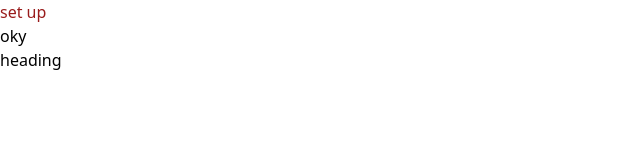
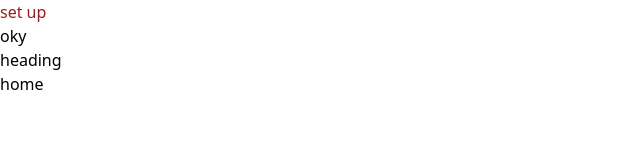
Before and after one commit to agodse21/new-portfolio, a React (Vite) app: page / in a window 1280 px wide. Shown: the top 162 px of the page, without its empty margins (0-640 px from the left). Built offline with nearby package versions, Linux system fonts and the light colour scheme.

Commit message:
added home

```diff
--- a/src/App.tsx
+++ b/src/App.tsx
@@ -7,6 +7,7 @@ function App() {
     <h1 className="text-red-800">set up</h1>
     <nav>oky</nav>
     <h1>heading</h1>
+    <div>home</div>
    </div>
   )
 }
```
